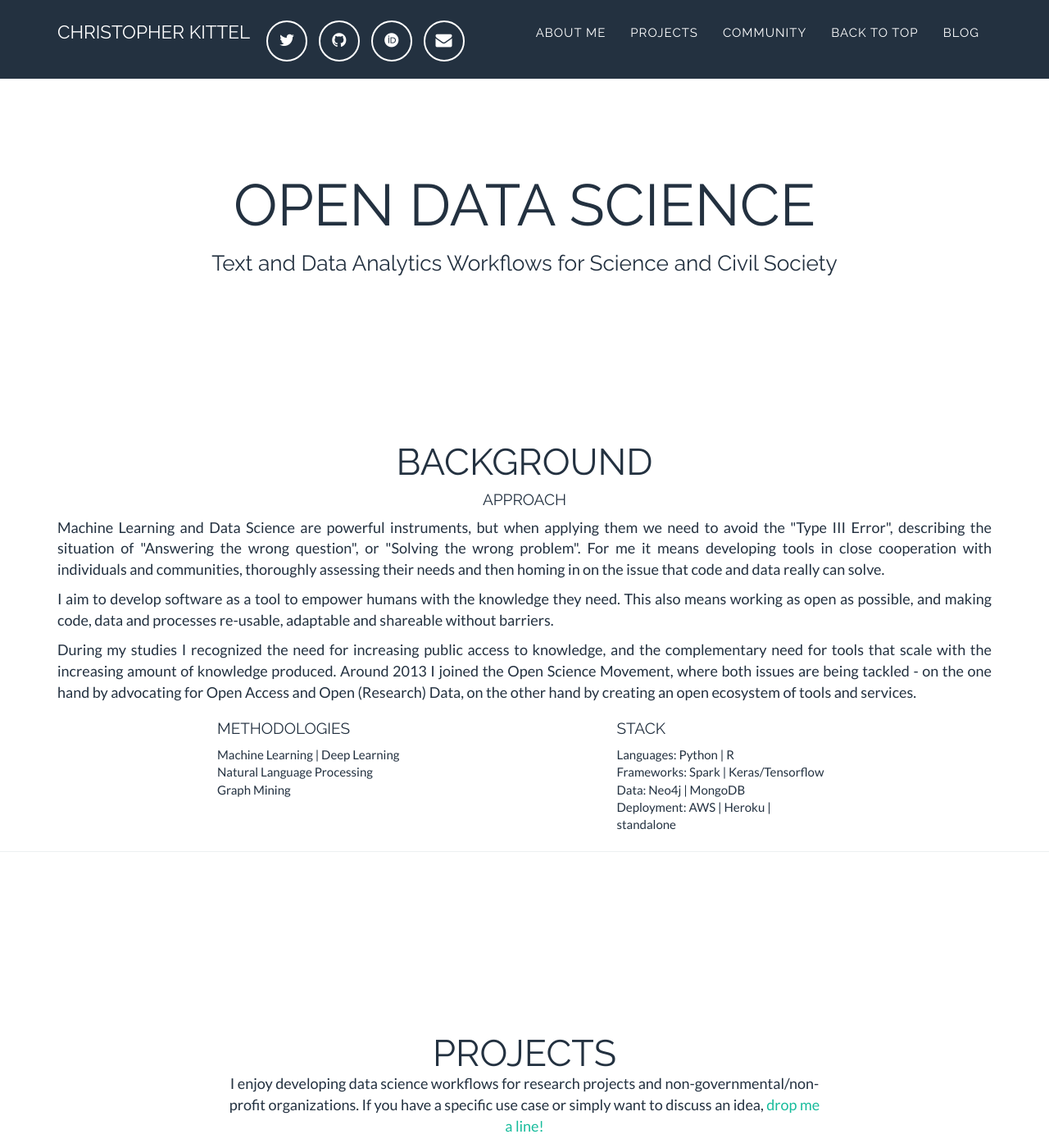
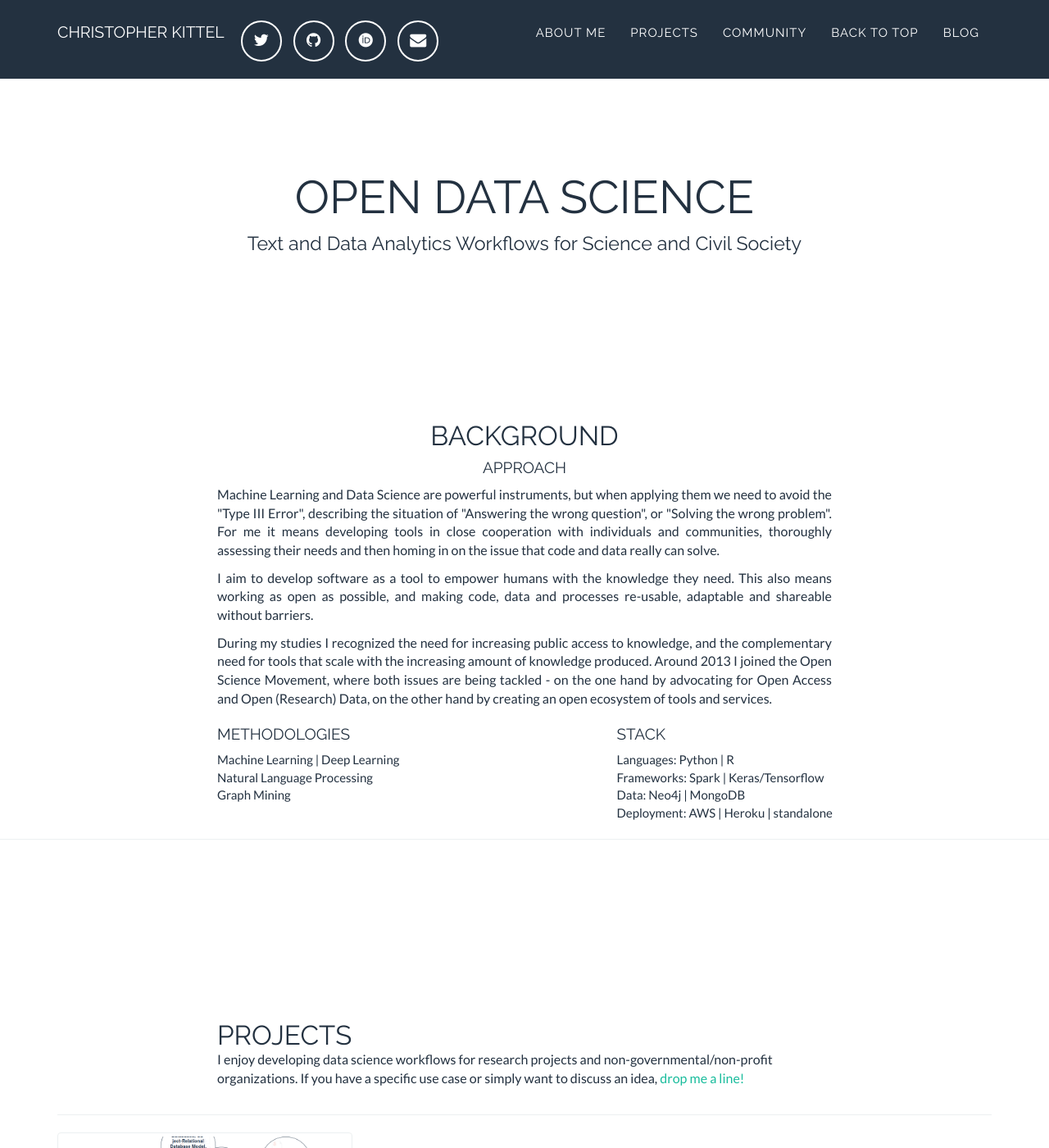
Before and after one commit to chreman/chreman.github.io, a Jekyll site: the page built from index.html, in a window 1280 px wide and 1400 px high. Shown: the whole window at 82% size. Built offline with Jekyll 4.4.1, drawn with Linux system fonts in a browser that asks for light colours; nearby versions of some CDN libraries; some web fonts are replaced; comment, search, counter and statistics services are not loaded.

Commit message:
minor formatting and layout

```diff
--- a/_includes/about.html
+++ b/_includes/about.html
@@ -3,7 +3,7 @@
     <section class="success" id="about">
         <div class="container">
             <div class="row">
-                <div class="col-md-12">
+                <div class="col-md-8 col-md-offset-2">
                     <h2 class="text-center">Background</h2>
                     <div class="text-justify justify-content-center">
                         <h4 class="text-center">Approach</h4>
@@ -16,13 +16,13 @@
                 </div>
             </div>
             <div class="row">
-                <div class="col-md-3 col-md-offset-2">
+                <div class="col-md-4 col-md-offset-2">
                   <h4>Methodologies</h4>
                     Machine Learning | Deep Learning<br>
                     Natural Language Processing<br>
                     Graph Mining
                 </div>
-                <div class="col-md-3 col-md-offset-2">
+                <div class="col-md-4 col-md-offset-1">
                   <h4>Stack</h4>
                     Languages: Python | R<br>
                     Frameworks: Spark | Keras/Tensorflow<br>
--- a/_includes/projects_grid.html
+++ b/_includes/projects_grid.html
@@ -4,9 +4,9 @@
     <section id="projects">
         <div class="container">
             <div class="row">
-                <div class="col-lg-12 text-center">
+                <div class="col-md-8 col-md-offset-2">
                     <h2>Projects</h2>
-                      <div class="col-lg-8 col-lg-offset-2">
+                      <div>
                         <p>I enjoy developing data science workflows for research projects and non-governmental/non-profit organizations. If you have a specific use case or simply want to discuss an idea, <a href = "mailto:contactATchristopherkittelDOTeu" onclick = "this.href=this.href.replace(/AT/,'&#64;').replace(/DOT/,'&#46;')">drop me a line!</a></p>
                       </div>
                 </div>
--- a/_layouts/blog.html
+++ b/_layouts/blog.html
@@ -31,7 +31,7 @@
      <body style="padding-top: 65px;">
 	    {% for post in site.posts %}
        <article class="container" style="padding-top: 25px;">
-         <div class="col-lg-10">
+         <div class="col-md-8 col-md-offset-2 text-justify">
            <div>
                <h3>
                    <a href="{{ post.url }}">{{ post.title }}</a>
--- a/_posts/2017-03-01-notes-on-philosophy.html
+++ b/_posts/2017-03-01-notes-on-philosophy.html
@@ -101,13 +101,9 @@ in the state of Nature."
 
 
 
-<div class="row">
-    <div class="col-md-12">
   <h4>Literature</h4>
   <ul class="text-left">
     <li>Hobbes, Thomas (1651), Leviathan, Richard Tuck (ed.), revised edition, 1996, Cambridge: Cambridge University Press</li>
     <li>Locke, John (1689), Two Treatises of Government, A New Edition, Corrected. 1823. In Ten Volumes. Vol. V. London: Printed for Thomas Tegg; W. Sharpe and Son; G. Offor; G. and J. Robinson; J. Evans and Co.: Also R. Griffin and Co. Glasgow; and J. Gumming, Dublin.</li>
     <li>Nozick, Robert (1974), Anarchy, State, and Utopia, Oxford: Blackwell Publishing</li>
   </ul>
-    </div>
-</div>
```
Also changed, not shown: other parts of _posts/2017-03-01-notes-on-philosophy.html (+1 -1 lines), _includes/css/main.css (+9 -9 lines). Lines whose indentation alone changed are shown as unchanged.
